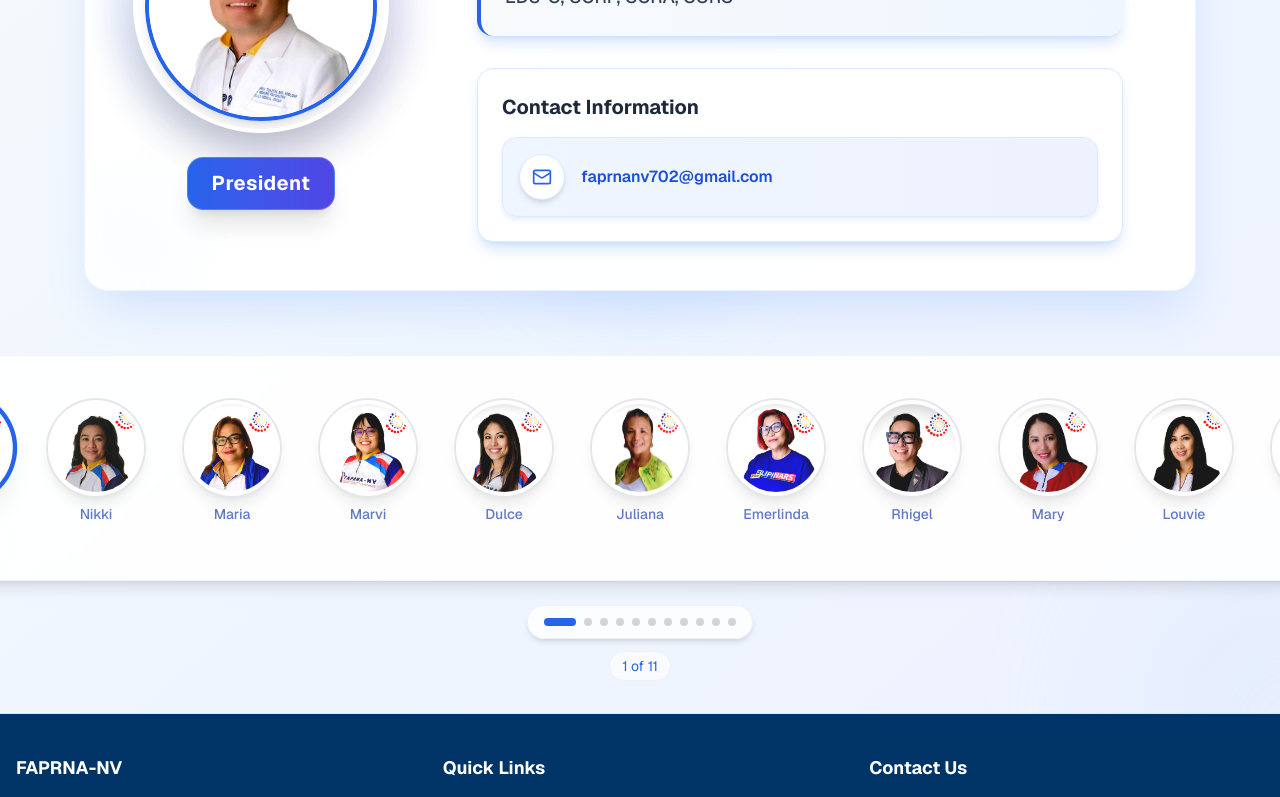
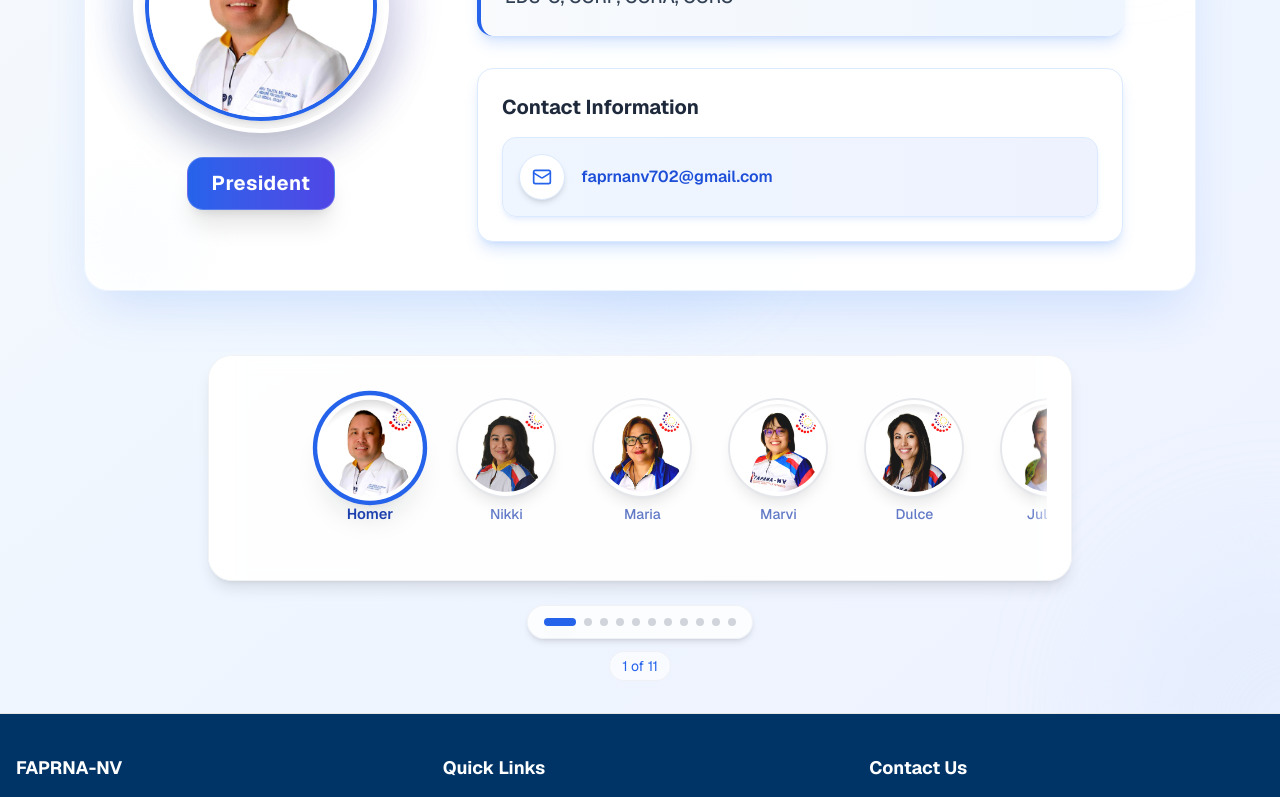
Before and after one commit to Arshie13/FAPRNA, a Next.js app: page /board in a window 1280 px wide. Shown: the part 485-1282 px from the top of the page. Built offline with nearby package versions, Linux system fonts and the light colour scheme; no server answers; the database is empty; what @edgestore/react would draw is missing.

Commit message:
get outta here

```diff
--- a/src/components/Board.tsx
+++ b/src/components/Board.tsx
@@ -419,17 +419,23 @@ export default function BoardOrgChart() {
 
             {/* Scrollable Container */}
             <div className="flex justify-center mt-8 sm:mt-10 md:mt-12 lg:mt-16">
-              <div className="limit-wd-46 px-4 py-6 sm:px-6 sm:py-8 bg-[#FFFFFF]/90 backdrop-blur-sm rounded-2xl sm:rounded-3xl shadow-lg relative overflow-hidden border border-[#E5E7EB]/50">
-                {/* Gradient overlays */}
-                <div className="absolute left-0 top-0 bottom-0 w-8 sm:w-12 bg-gradient-to-r from-[#FFFFFF] via-[#FFFFFF]/80 to-transparent z-10 pointer-events-none"></div>
-                <div className="absolute right-0 top-0 bottom-0 w-8 sm:w-12 bg-gradient-to-l from-[#FFFFFF] via-[#FFFFFF]/80 to-transparent z-10 pointer-events-none"></div>
+              <div className="w-full max-w-4xl mx-auto px-2 sm:px-4">
+                <div className="px-3 py-4 sm:px-4 sm:py-6 md:px-6 md:py-8 bg-[#FFFFFF]/90 backdrop-blur-sm rounded-2xl sm:rounded-3xl shadow-lg relative overflow-hidden border border-[#E5E7EB]/50">
+                  {/* Gradient overlays with proper positioning */}
+                  <div className="absolute left-0 top-0 bottom-0 w-6 sm:w-8 md:w-10 bg-gradient-to-r from-[#FFFFFF] via-[#FFFFFF]/80 to-transparent z-10 pointer-events-none"></div>
+                  <div className="absolute right-0 top-0 bottom-0 w-6 sm:w-8 md:w-10 bg-gradient-to-l from-[#FFFFFF] via-[#FFFFFF]/80 to-transparent z-10 pointer-events-none"></div>
 
                   {/* Scrollable Members Container */}
                   <div
                     ref={scrollContainerRef}
-                  className={`flex overflow-x-auto space-x-3 sm:space-x-4 md:space-x-6 pb-4 transition-all duration-100 ${isDragging ? "cursor-grabbing select-none" : "cursor-grab"
+                    className={`pl-[30%] pr-[30%] lg:pl-[10%] lg:pr-[10%] md:pl-[10%] md:pr-[10%] flex overflow-x-auto space-x-2 sm:space-x-3 md:space-x-4 lg:space-x-6 pb-4 transition-all duration-100 ${isDragging ? "cursor-grabbing select-none" : "cursor-grab"
                       } touch-pan-x scrollbar-hide`}
-                  style={{ scrollbarWidth: "none", msOverflowStyle: "none" }}
+                    style={{
+                      scrollbarWidth: "none",
+                      msOverflowStyle: "none",
+                      // Simple percentage-based padding
+
+                    }}
                     onPointerDown={handlePointerDown}
                     onPointerMove={handlePointerMove}
                     onPointerUp={handlePointerUp}
@@ -445,8 +451,10 @@ export default function BoardOrgChart() {
                         style={{
                           transitionDelay: `${(index + 1) * 60}ms`,
                           minWidth: "fit-content",
+                          scrollSnapAlign: "center"
                         }}
                       >
+                        {/* Your existing member item code */}
                         <div
                           className={`group cursor-pointer transform transition-all duration-100 ease-out hover:scale-105 active:scale-95 p-2 relative touch-manipulation rounded-xl`}
                           onClick={(e) => handleMemberClick(index, e)}
@@ -497,6 +505,8 @@ export default function BoardOrgChart() {
                   </div>
                 </div>
               </div>
+            </div>
+            <div />
 
             {/* Progress Indicator Dots */}
             <div className="flex justify-center mt-6">
```
Lines whose indentation alone changed are shown as unchanged.
